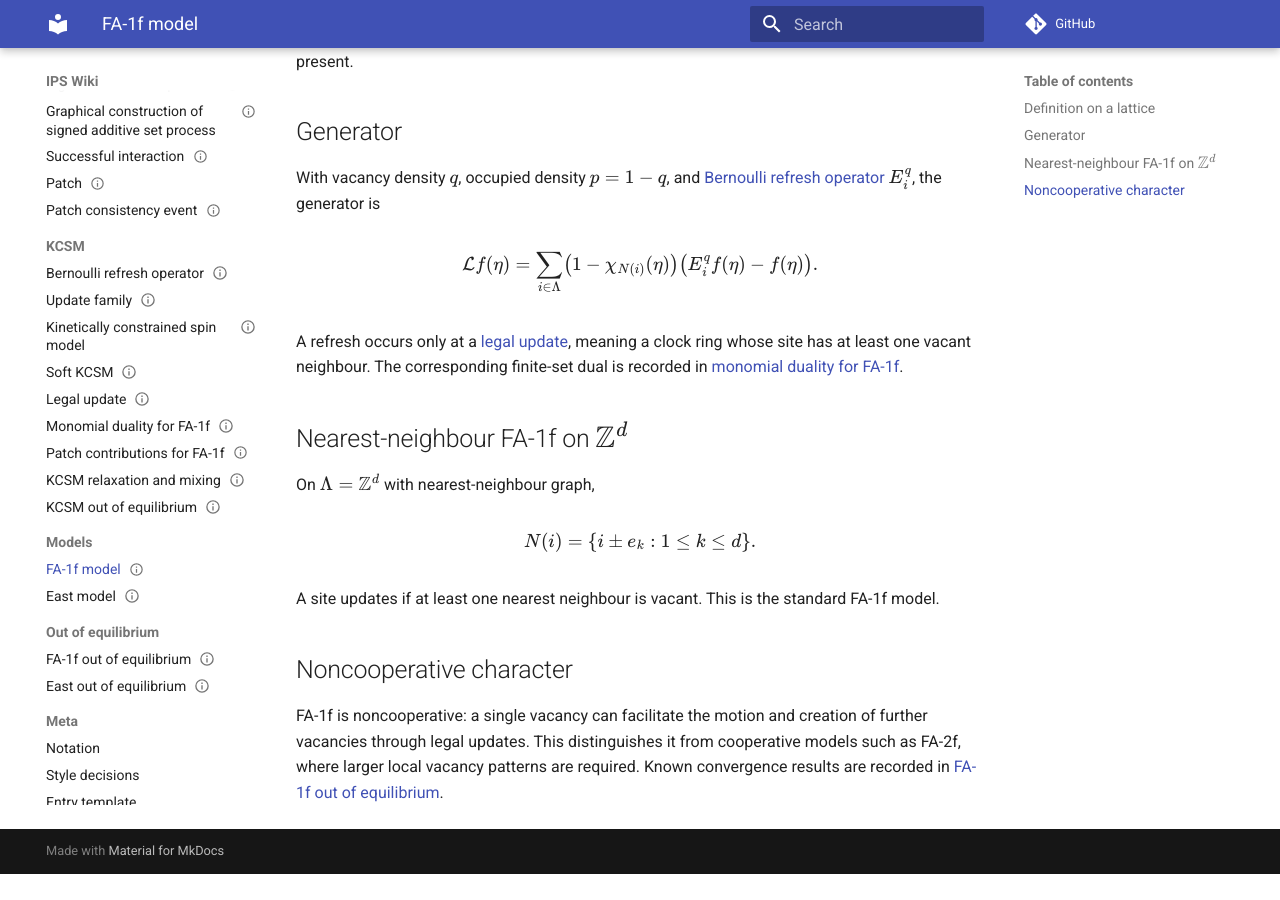
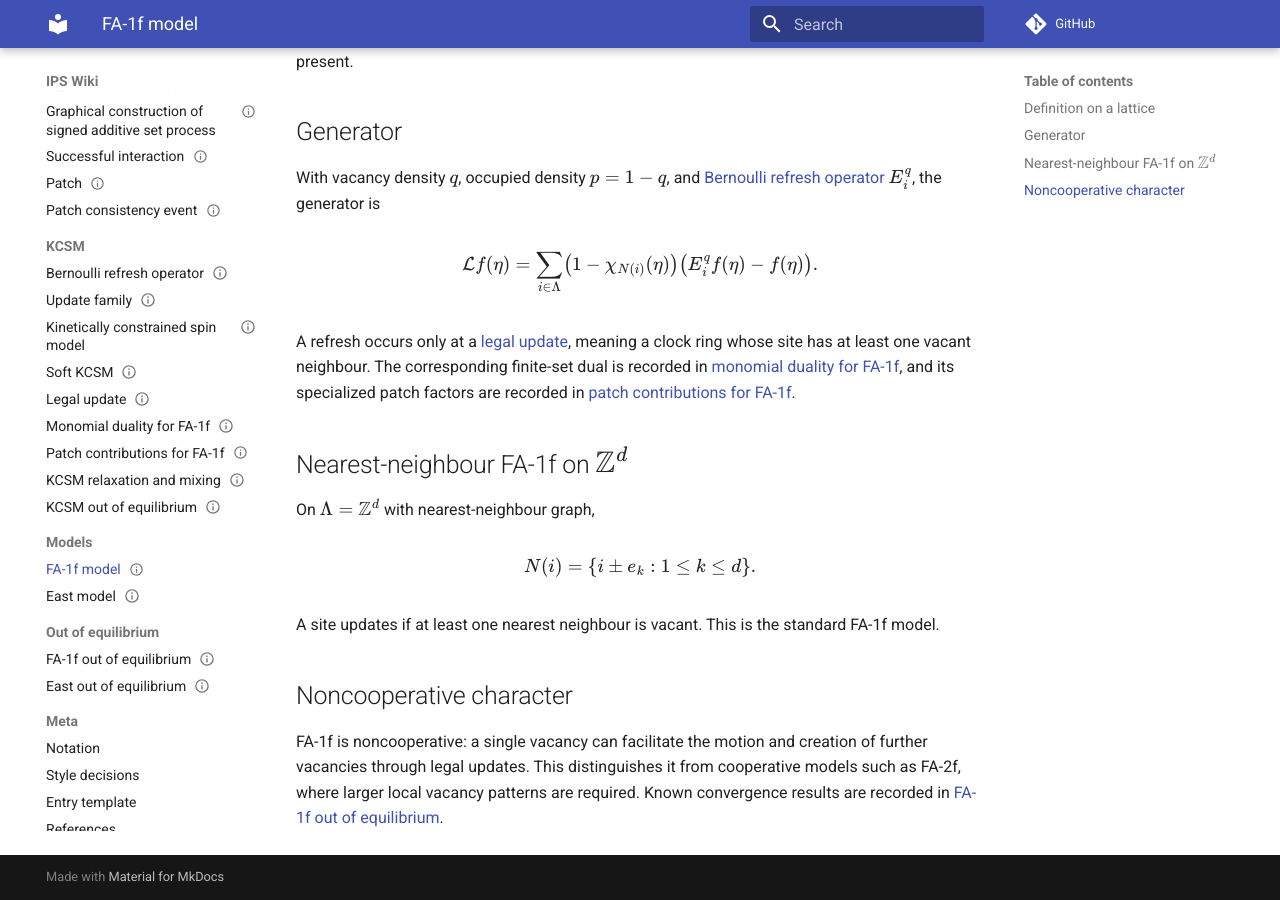
Before and after one commit to maciejgluchowski86-beep/ips-wiki, an MkDocs documentation site: the page built from docs/entries/fa-1f-model.md, in a window 1280 px wide and 900 px high, scrolled down 742 px. Built offline with MkDocs 1.6.1 and Material for MkDocs 9.7.7, drawn with Linux system fonts in a browser that asks for light colours; comment, search, counter and statistics services are not loaded; before the commit the page ends 1616 px from its top, so only the background shows below that.

Commit message:
link FA-1f model to patch contributions

```diff
--- a/docs/entries/fa-1f-model.md
+++ b/docs/entries/fa-1f-model.md
@@ -46,7 +46,7 @@ $$
 \bigl(E_i^q f(\eta)-f(\eta)\bigr).
 $$
 
-A refresh occurs only at a [legal update](legal-update.md), meaning a clock ring whose site has at least one vacant neighbour. The corresponding finite-set dual is recorded in [monomial duality for FA-1f](monomial-duality-for-fa-1f.md).
+A refresh occurs only at a [legal update](legal-update.md), meaning a clock ring whose site has at least one vacant neighbour. The corresponding finite-set dual is recorded in [monomial duality for FA-1f](monomial-duality-for-fa-1f.md), and its specialized patch factors are recorded in [patch contributions for FA-1f](patch-contributions-for-fa-1f.md).
 
 ## Nearest-neighbour FA-1f on \(\Z^d\)
 
```
